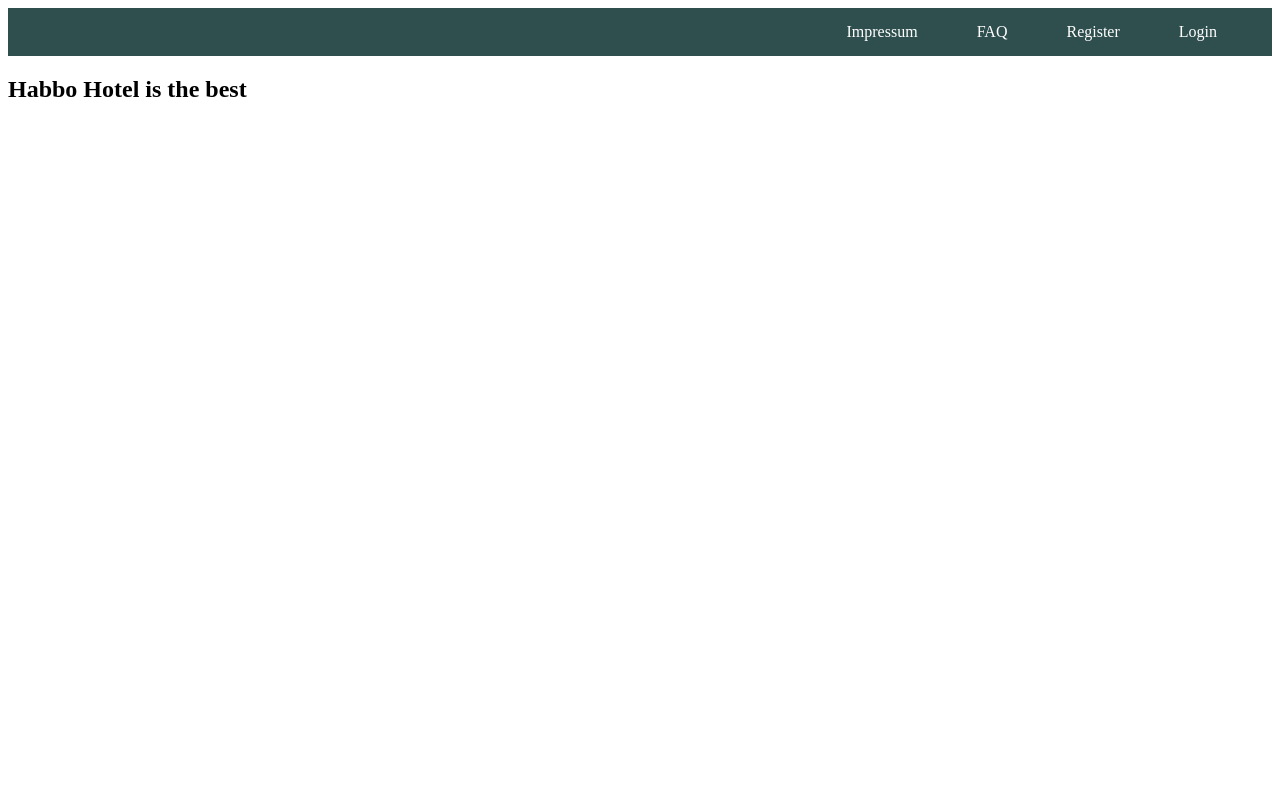
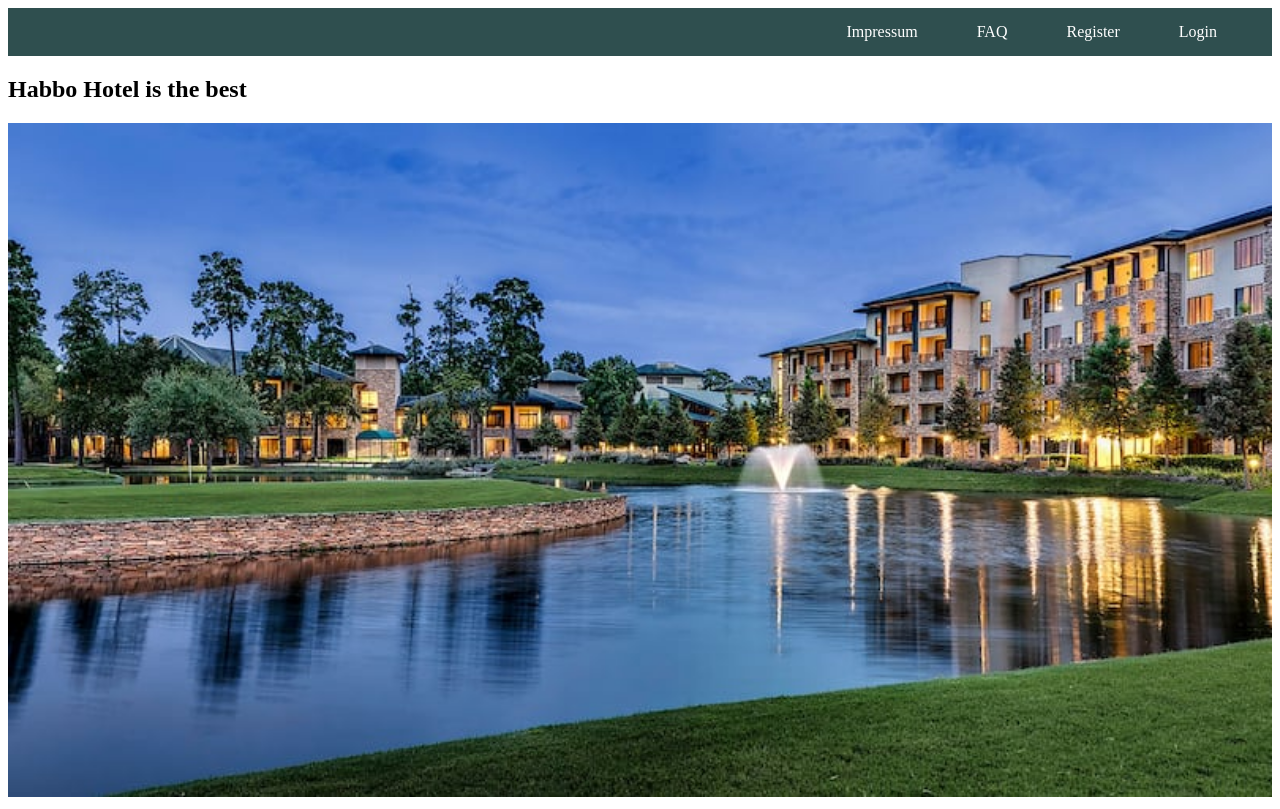
Before and after one commit to PaulFHTW/WebtechWS2022, a PHP site: page / in a window 1280 px wide. Before the commit the page ends 97 px from the top, so only its background shows below. Run offline with PHP 8.4, Linux system fonts and the light colour scheme.

Commit message:
modified:   project/index.php 	modified:   project/style/index.css

```diff
--- a/project/index.php
+++ b/project/index.php
@@ -12,5 +12,6 @@
             <li><a href="user/login.php">Login</a>
         </nav>
         <h2>Habbo Hotel is the best</h2>
+        <img src="images/exterior-panorama.jpg" alt="woodland">
     </body>
 </html>
--- a/project/style/index.css
+++ b/project/style/index.css
@@ -25,3 +25,9 @@ li a{
 li a:hover{
     background-color:gray ;
 }
+
+img{
+    width: 100%;
+    height: auto;
+    object-fit: cover;
+}
```
